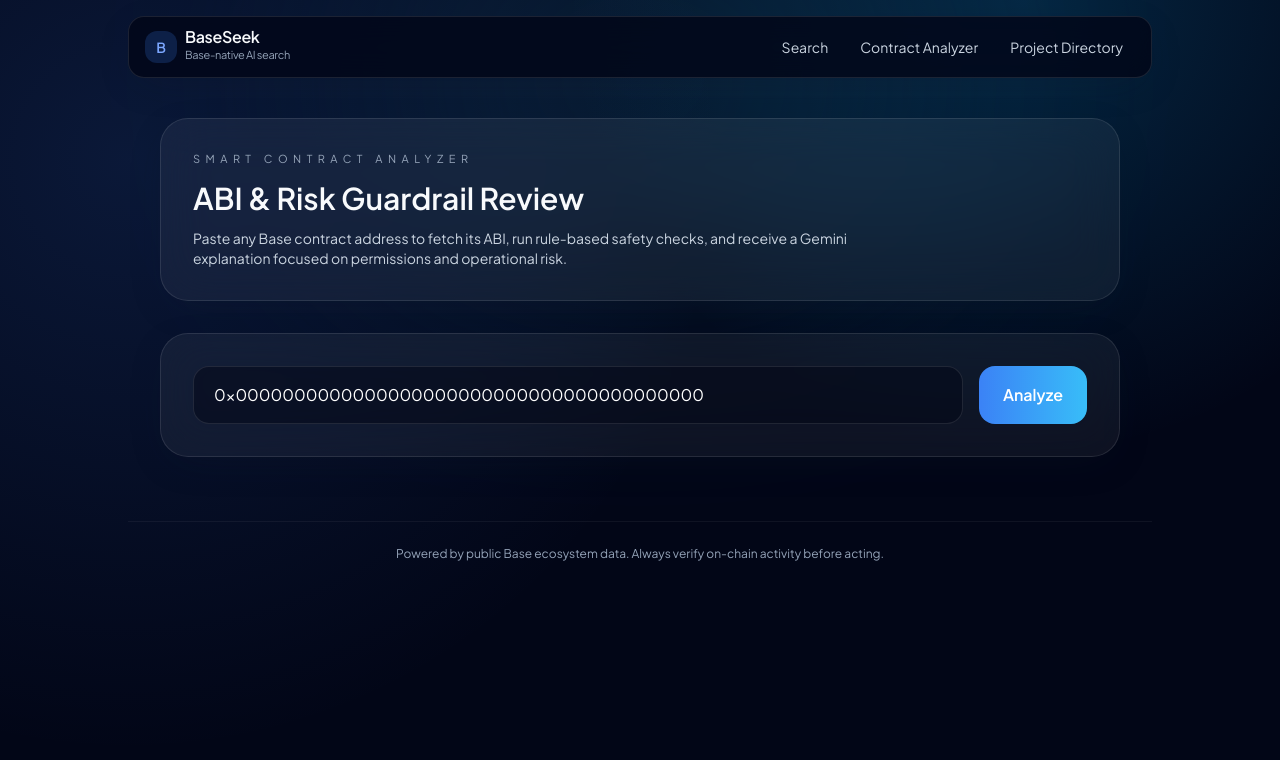
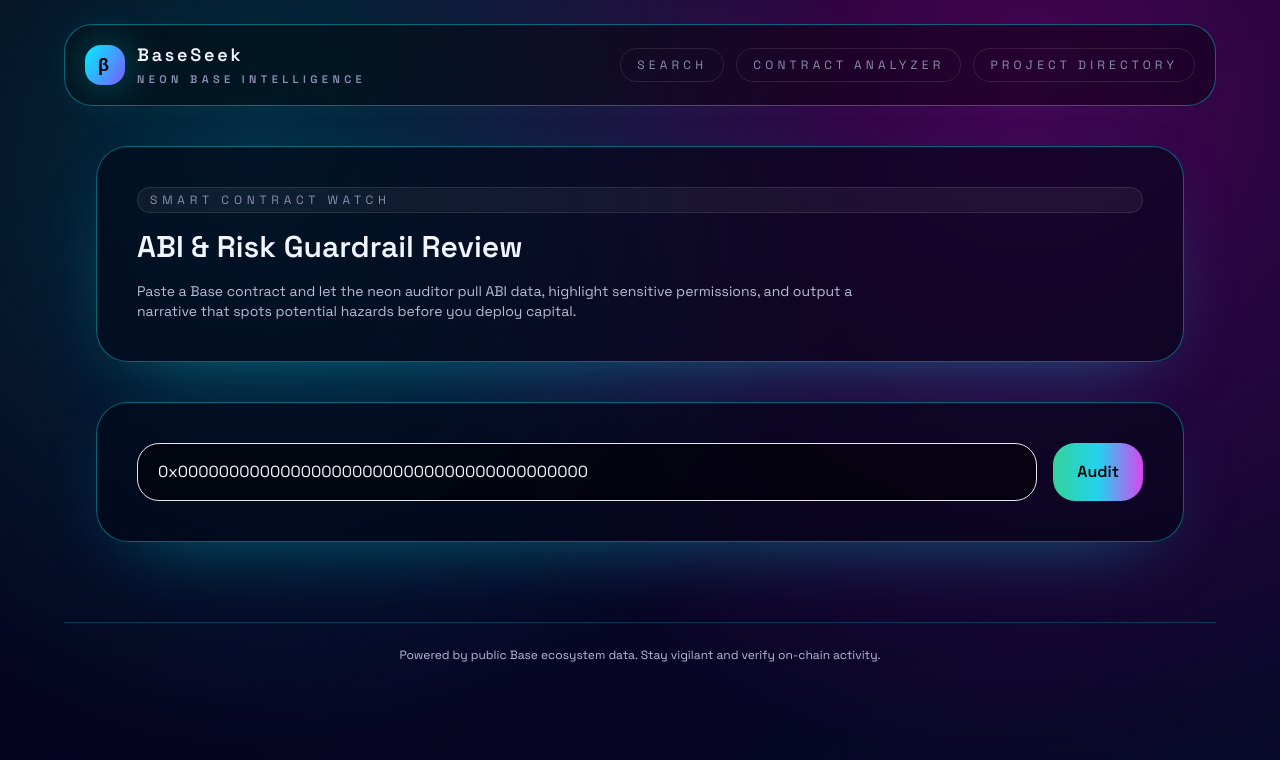
Before and after one commit to Lexiie/BaseSeek, a Next.js app: page /contract in a window 1280 px wide. Shown: the top 760 px of the page. Built offline with nearby package versions, Linux system fonts and the light colour scheme.

Commit message:
Rework UI with cyberpunk styling

```diff
--- a/src/app/(routes)/contract/page.tsx
+++ b/src/app/(routes)/contract/page.tsx
@@ -6,13 +6,13 @@ export const metadata = {
 
 export default function ContractPage() {
   return (
-    <div className="space-y-8">
-      <section className="glass-panel px-6 py-8 sm:px-8">
-        <p className="text-[11px] uppercase tracking-[0.5em] text-slate-400">Smart Contract Analyzer</p>
-        <h1 className="mt-3 text-3xl font-semibold">ABI &amp; Risk Guardrail Review</h1>
-        <p className="mt-3 max-w-2xl text-sm text-slate-300">
-          Paste any Base contract address to fetch its ABI, run rule-based safety checks, and receive a Gemini
-          explanation focused on permissions and operational risk.
+    <div className="space-y-10">
+      <section className="cyber-panel">
+        <p className="cyber-chip">Smart contract watch</p>
+        <h1 className="mt-4 text-3xl font-semibold text-cyber-50">ABI & Risk Guardrail Review</h1>
+        <p className="mt-4 max-w-3xl text-sm text-cyber-200">
+          Paste a Base contract and let the neon auditor pull ABI data, highlight sensitive permissions, and output a
+          narrative that spots potential hazards before you deploy capital.
         </p>
       </section>
       <ContractAnalyzerClient />
--- a/src/app/globals.css
+++ b/src/app/globals.css
@@ -4,40 +4,98 @@
 
 :root {
   color-scheme: dark;
-  background-color: #01030c;
+  --cyber-bg: #040012;
+  --cyber-accent: #00f0ff;
+  --cyber-hot: #ff00e5;
+  --cyber-muted: #7b7d91;
 }
 
 body {
   min-height: 100vh;
-  background: radial-gradient(circle at 10% 20%, rgba(59, 130, 246, 0.15), transparent 45%),
-    radial-gradient(circle at 80% 0%, rgba(14, 165, 233, 0.2), transparent 35%), #01030c;
-  color: #f8fafc;
-  font-family: "Plus Jakarta Sans", ui-sans-serif, system-ui;
+  background-color: var(--cyber-bg);
+  color: #eff6ff;
+  font-family: "Space Grotesk", ui-sans-serif, system-ui;
+}
+
+.cyber-bg {
+  background: radial-gradient(circle at 20% 20%, rgba(0, 240, 255, 0.18), transparent 50%),
+    radial-gradient(circle at 80% 10%, rgba(255, 0, 229, 0.25), transparent 55%),
+    linear-gradient(135deg, #040012 0%, #050421 45%, #080829 100%);
+}
+
+.cyber-grid {
+  position: fixed;
+  inset: 0;
+  background-image: linear-gradient(rgba(0, 240, 255, 0.06) 1px, transparent 1px),
+    linear-gradient(90deg, rgba(255, 0, 229, 0.06) 1px, transparent 1px);
+  background-size: 140px 140px;
+  opacity: 0.4;
+  mask-image: radial-gradient(circle, black, transparent 70%);
+  pointer-events: none;
 }
 
 ::selection {
-  background: rgba(14, 165, 233, 0.35);
-}
-
-.gradient-glow {
-  position: absolute;
-  inset: -20% -10% auto -10%;
-  height: 480px;
-  background: radial-gradient(circle, rgba(56, 189, 248, 0.4) 0%, transparent 55%);
-  filter: blur(120px);
+  background: rgba(255, 0, 229, 0.5);
+  color: #050421;
 }
 
 @layer components {
-  .glass-panel {
-    @apply rounded-[28px] border border-white/10 bg-white/5 backdrop-blur-xl shadow-card;
+  .cyber-panel {
+    @apply rounded-[32px] border border-cyber-500/40 bg-slate-950/60 p-6 text-cyber-50 shadow-[0_25px_80px_-40px_rgba(0,240,255,0.5)] sm:p-10;
+    backdrop-filter: blur(16px);
+  }
+
+  .cyber-chip {
+    @apply rounded-full border border-white/10 bg-white/5 px-3 py-1 text-xs uppercase tracking-[0.4em] text-cyber-300;
   }
 }
 
+:root {
+  --tw-shadow: 0 0 #0000;
+  --tw-shadow-colored: 0 0 #0000;
+}
+
 ::-webkit-scrollbar {
-  width: 8px;
+  width: 10px;
 }
 
 ::-webkit-scrollbar-thumb {
-  background: #1f2937;
+  background: linear-gradient(180deg, var(--cyber-accent), var(--cyber-hot));
   border-radius: 999px;
 }
+
+.text-cyber-50 {
+  color: #f1f5ff;
+}
+
+.text-cyber-200 {
+  color: #b9bdd6;
+}
+
+.text-cyber-300 {
+  color: #8d8fb0;
+}
+
+.text-cyber-500 {
+  color: #00f0ff;
+}
+
+.border-cyber-500\/20 {
+  border-color: rgba(0, 240, 255, 0.2);
+}
+
+.border-cyber-500\/40 {
+  border-color: rgba(0, 240, 255, 0.4);
+}
+
+.bg-cyber-accent {
+  background: linear-gradient(120deg, #00f0ff, #7b5bfd);
+}
+
+.bg-cyber-hot {
+  background: linear-gradient(120deg, #ff00e5, #ff6b00);
+}
+
+.glow-ring {
+  box-shadow: 0 0 40px rgba(0, 240, 255, 0.35);
+}
--- a/src/app/layout.tsx
+++ b/src/app/layout.tsx
@@ -1,9 +1,9 @@
 import type { Metadata } from "next";
-import { Plus_Jakarta_Sans } from "next/font/google";
+import { Space_Grotesk } from "next/font/google";
 import { SiteHeader } from "@/components/SiteHeader";
 import "./globals.css";
 
-const plusJakarta = Plus_Jakarta_Sans({
+const spaceGrotesk = Space_Grotesk({
   subsets: ["latin"],
   weight: ["400", "500", "600", "700"]
 });
@@ -21,16 +21,14 @@ export default function RootLayout({
 }) {
   return (
     <html lang="en" className="dark">
-      <body className={`${plusJakarta.className} bg-slate-950 text-slate-50`}>
+      <body className={`${spaceGrotesk.className} cyber-bg text-cyber-50`}>
         <div className="relative min-h-screen overflow-hidden">
-          <div className="pointer-events-none absolute inset-0 opacity-40">
-            <div className="gradient-glow" />
-          </div>
+          <div className="cyber-grid" />
           <div className="relative">
             <SiteHeader />
-            <main className="mx-auto max-w-5xl px-4 pb-16 pt-10 sm:px-6 lg:px-8">{children}</main>
-            <footer className="mx-auto max-w-5xl border-t border-white/5 px-4 py-6 text-center text-xs text-slate-400">
-              Powered by public Base ecosystem data. Always verify on-chain activity before acting.
+            <main className="mx-auto max-w-6xl px-4 pb-20 pt-10 sm:px-6 lg:px-8">{children}</main>
+            <footer className="mx-auto max-w-6xl border-t border-cyber-500/20 px-4 py-6 text-center text-xs text-cyber-200">
+              Powered by public Base ecosystem data. Stay vigilant and verify on-chain activity.
             </footer>
           </div>
         </div>
--- a/src/components/ContractAnalyzerClient.tsx
+++ b/src/components/ContractAnalyzerClient.tsx
@@ -36,41 +36,41 @@ export function ContractAnalyzerClient() {
 
   return (
     <div className="space-y-6">
-      <form onSubmit={analyze} className="glass-panel flex flex-col gap-4 p-6 sm:p-8 md:flex-row">
+      <form onSubmit={analyze} className="cyber-panel flex flex-col gap-4 md:flex-row">
         <input
           value={address}
           onChange={(event) => setAddress(event.target.value)}
           placeholder="Base contract address"
-          className="flex-1 rounded-2xl border border-white/10 bg-slate-950/50 px-5 py-4 text-base text-white placeholder-slate-500 outline-none focus:border-base-300"
+          className="flex-1 rounded-[22px] border border-cyber-500/30 bg-black/50 px-5 py-4 text-base text-cyber-50 placeholder-cyber-300 outline-none focus:border-cyber-500"
         />
         <button
           type="submit"
           disabled={isLoading}
-          className="rounded-2xl bg-gradient-to-r from-base-500 to-sky-400 px-6 py-4 font-semibold text-white transition hover:opacity-90 disabled:opacity-60"
+          className="rounded-[22px] bg-gradient-to-r from-emerald-400 via-cyan-400 to-fuchsia-500 px-6 py-4 font-semibold text-black transition hover:opacity-90 disabled:opacity-50"
         >
-          {isLoading ? <LoadingDots /> : "Analyze"}
+          {isLoading ? <LoadingDots /> : "Audit"}
         </button>
       </form>
       {error && <p className="text-sm text-red-400">{error}</p>}
 
       {result && (
-        <section className="glass-panel p-6 sm:p-8">
+        <section className="cyber-panel space-y-6">
           <div className="flex flex-col gap-4 md:flex-row md:items-center md:justify-between">
             <div>
-              <p className="text-xs uppercase tracking-[0.3em] text-slate-400">Address</p>
-              <p className="font-mono text-sm text-slate-200">{result.address}</p>
+              <p className="text-xs uppercase tracking-[0.3em] text-cyber-300">Address</p>
+              <p className="font-mono text-sm text-cyber-50">{result.address}</p>
             </div>
-            <div className="text-sm text-slate-400">Categories: {result.categories.join(", ") || "-"}</div>
+            <div className="text-sm text-cyber-200">Categories: {result.categories.join(", ") || "-"}</div>
           </div>
 
-          <article className="mt-6 space-y-2 rounded-2xl border border-white/10 bg-slate-950/50 p-5 text-sm leading-relaxed text-slate-100 break-words">
+          <article className="space-y-2 rounded-[28px] border border-white/10 bg-black/40 p-5 text-sm leading-relaxed text-cyber-50">
             {formatSummary(result.aiSummary).map((line) => (
               <p key={line}>{line}</p>
             ))}
           </article>
 
           {result.risks.length > 0 && (
-            <div className="mt-6 grid gap-4 md:grid-cols-2">
+            <div className="mt-4 grid gap-4 md:grid-cols-2">
               {result.risks.map((flag) => (
                 <RiskBadge key={flag.id} flag={flag} />
               ))}
@@ -78,17 +78,17 @@ export function ContractAnalyzerClient() {
           )}
 
           {result.abi.length > 0 && (
-            <div className="mt-8">
-              <p className="text-xs uppercase tracking-[0.3em] text-slate-400">Top Functions</p>
-              <ul className="mt-4 divide-y divide-white/5 rounded-2xl border border-white/10 bg-black/30">
+            <div className="mt-4">
+              <p className="text-xs uppercase tracking-[0.3em] text-cyber-300">Top Functions</p>
+              <ul className="mt-4 divide-y divide-white/10 rounded-[28px] border border-white/15 bg-black/30">
                 {result.abi.map((item) => (
                   <li key={item.name} className="px-4 py-3 text-sm">
                     <div className="flex items-center justify-between gap-3">
-                      <span className="font-semibold">{item.name}</span>
-                      <span className="text-xs text-slate-400">{item.stateMutability}</span>
+                      <span className="font-semibold text-cyber-50">{item.name}</span>
+                      <span className="text-xs uppercase tracking-[0.2em] text-cyber-300">{item.stateMutability}</span>
                     </div>
                     {item.inputs?.length ? (
-                      <p className="mt-2 text-xs text-slate-500">
+                      <p className="mt-2 text-xs text-cyber-300">
                         Inputs: {item.inputs.map((input) => `${input.name}:${input.type}`).join(", ")}
                       </p>
                     ) : null}
--- a/src/components/SiteHeader.tsx
+++ b/src/components/SiteHeader.tsx
@@ -11,21 +11,23 @@ export function SiteHeader() {
   const closeMenu = () => setOpen(false);
 
   return (
-    <header className="sticky top-0 z-50 px-4 pt-4 sm:px-6 lg:px-8">
-      <div className="mx-auto flex max-w-5xl items-center gap-4 rounded-2xl border border-white/10 bg-slate-950/80 px-4 py-3 shadow-card backdrop-blur-xl">
-        <Link href="/" className="flex flex-1 items-center gap-2 text-sm font-semibold tracking-tight" onClick={closeMenu}>
-          <span className="inline-flex h-8 w-8 items-center justify-center rounded-xl bg-base-500/20 text-base-300">B</span>
+    <header className="sticky top-0 z-50 px-4 pt-6 sm:px-6 lg:px-8">
+      <div className="mx-auto flex max-w-6xl items-center gap-4 rounded-[28px] border border-cyber-500/40 bg-black/40 px-5 py-4 shadow-[0_25px_60px_-40px_rgba(0,240,255,0.8)] backdrop-blur-2xl">
+        <Link href="/" className="flex flex-1 items-center gap-3 text-sm font-semibold tracking-[0.2em]" onClick={closeMenu}>
+          <span className="glow-ring inline-flex h-10 w-10 items-center justify-center rounded-2xl bg-cyber-accent text-lg text-black">
+            β
+          </span>
           <div>
-            <p className="text-base leading-none">BaseSeek</p>
-            <p className="text-[11px] font-normal text-slate-400">Base-native AI search</p>
+            <p className="text-lg text-cyber-50">BaseSeek</p>
+            <p className="text-[11px] uppercase tracking-[0.4em] text-cyber-300">Neon Base intelligence</p>
           </div>
         </Link>
-        <nav className="hidden items-center gap-2 text-sm text-slate-300 md:flex">
+        <nav className="hidden items-center gap-3 text-xs uppercase tracking-[0.35em] text-cyber-300 md:flex">
           {navLinks.map((link) => (
             <Link
               key={link.href}
               href={link.href}
-              className="rounded-full px-3 py-1 transition hover:bg-white/5 hover:text-white"
+              className="rounded-full border border-white/10 px-4 py-2 transition hover:border-cyber-500/60 hover:text-cyber-50"
             >
               {link.label}
             </Link>
@@ -36,26 +38,26 @@ export function SiteHeader() {
           aria-expanded={open}
           aria-label="Toggle navigation"
           onClick={toggleMenu}
-          className="rounded-xl border border-white/10 p-2 text-slate-200 hover:border-white/30 md:hidden"
+          className="rounded-2xl border border-white/20 p-2 text-cyber-50 hover:border-cyber-500/60 md:hidden"
         >
           <span className="sr-only">Toggle navigation</span>
-          <svg className="h-5 w-5" viewBox="0 0 24 24" fill="none" stroke="currentColor" strokeWidth="1.5">
+          <svg className="h-6 w-6" viewBox="0 0 24 24" fill="none" stroke="currentColor" strokeWidth="1.5">
             <path strokeLinecap="round" strokeLinejoin="round" d="M4 7h16M4 12h16M4 17h16" />
           </svg>
         </button>
       </div>
       <div
         className={`md:hidden transition-[max-height] duration-300 ease-in-out ${
-          open ? "max-h-48" : "max-h-0"
-        } overflow-hidden px-4 text-sm text-slate-200`}
+          open ? "max-h-64" : "max-h-0"
+        } overflow-hidden px-4 text-sm text-cyber-50`}
       >
-        <nav className="mx-auto mt-3 flex max-w-5xl flex-col gap-2 rounded-2xl border border-white/10 bg-slate-950/90 px-4 py-4 backdrop-blur">
+        <nav className="mx-auto mt-4 flex max-w-6xl flex-col gap-3 rounded-[28px] border border-cyber-500/30 bg-black/70 px-5 py-5 backdrop-blur-xl">
           {navLinks.map((link) => (
             <Link
               key={link.href}
               href={link.href}
               onClick={closeMenu}
-              className="rounded-xl px-4 py-2 transition hover:bg-white/5"
+              className="rounded-2xl border border-white/10 px-4 py-3 text-xs uppercase tracking-[0.4em] transition hover:border-cyber-500/60"
             >
               {link.label}
             </Link>
```
Also changed, not shown: src/app/(routes)/projects/page.tsx (+7 -7 lines), src/app/page.tsx (+9 -7 lines), src/components/ProjectDirectoryClient.tsx (+13 -15 lines), src/components/RiskBadge.tsx (+6 -8 lines), src/components/SearchClient.tsx (+40 -42 lines), src/components/TokenLookupClient.tsx (+50 -31 lines).
